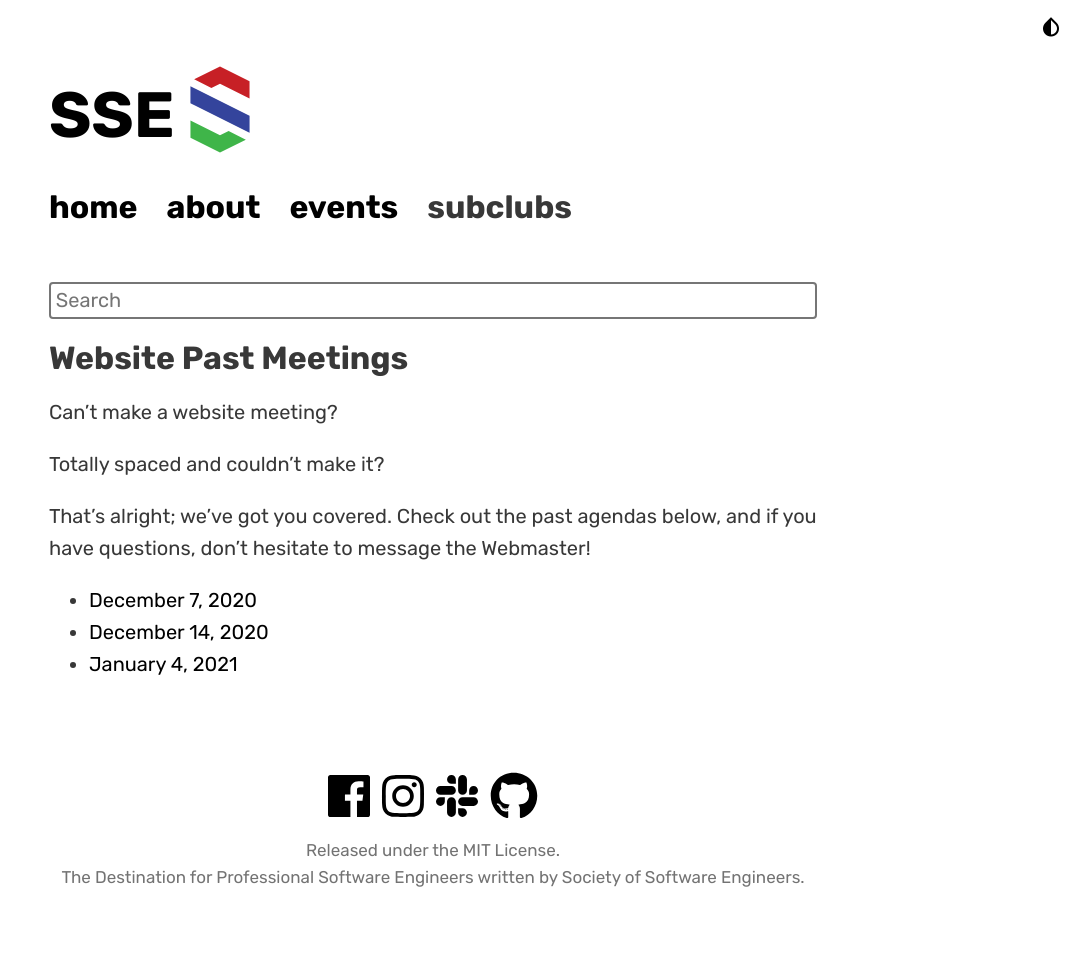
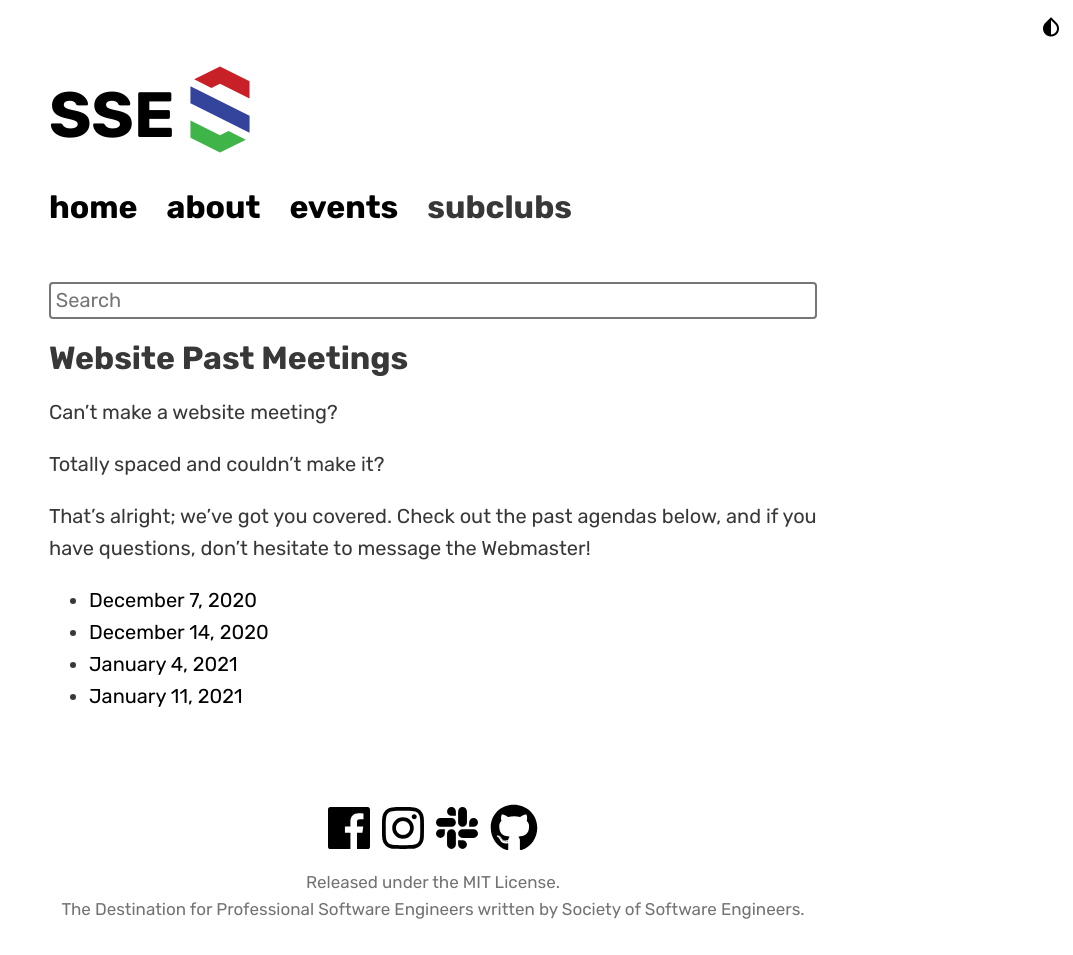
Before and after one commit to msoe-sse/msoe-sse.github.io, a Jekyll site: the page built from _events/pastMeetings.md, in a window 1280 px wide. Shown: the whole page, without its empty margins (207-1280 px from the left). Built offline with Jekyll 4.4.1, drawn with Linux system fonts in a browser that asks for light colours; nearby versions of some CDN libraries; some web fonts are replaced; before the commit the page ends 923 px from its top, so only the background shows below that.

Commit message:
Update pastMeetings.yml

```diff
--- a/_data/pastMeetings.yml
+++ b/_data/pastMeetings.yml
@@ -6,3 +6,6 @@
 
 - date: January 4, 2021
   link: https://docs.google.com/document/d/1rlzqW6X2w1l2wg19HGX-1FNeDtnnRb4obopvjs6O8z8/edit?usp=sharing
+
+- date: January 11, 2021
+  link: https://docs.google.com/document/d/1aREdSvT_lcAGTwnwWFvN_MMnFzQrdRKlY8qwLHFMHFA/edit?usp=sharing
```
